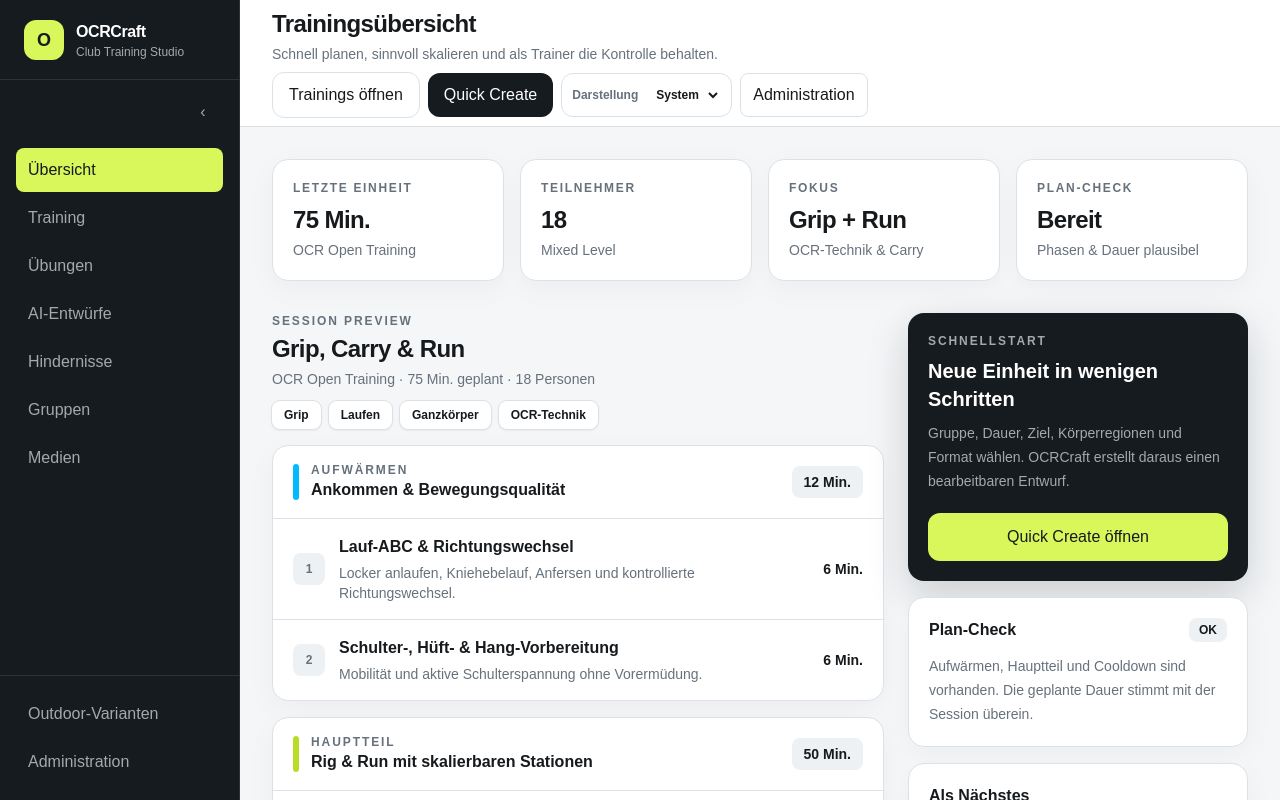
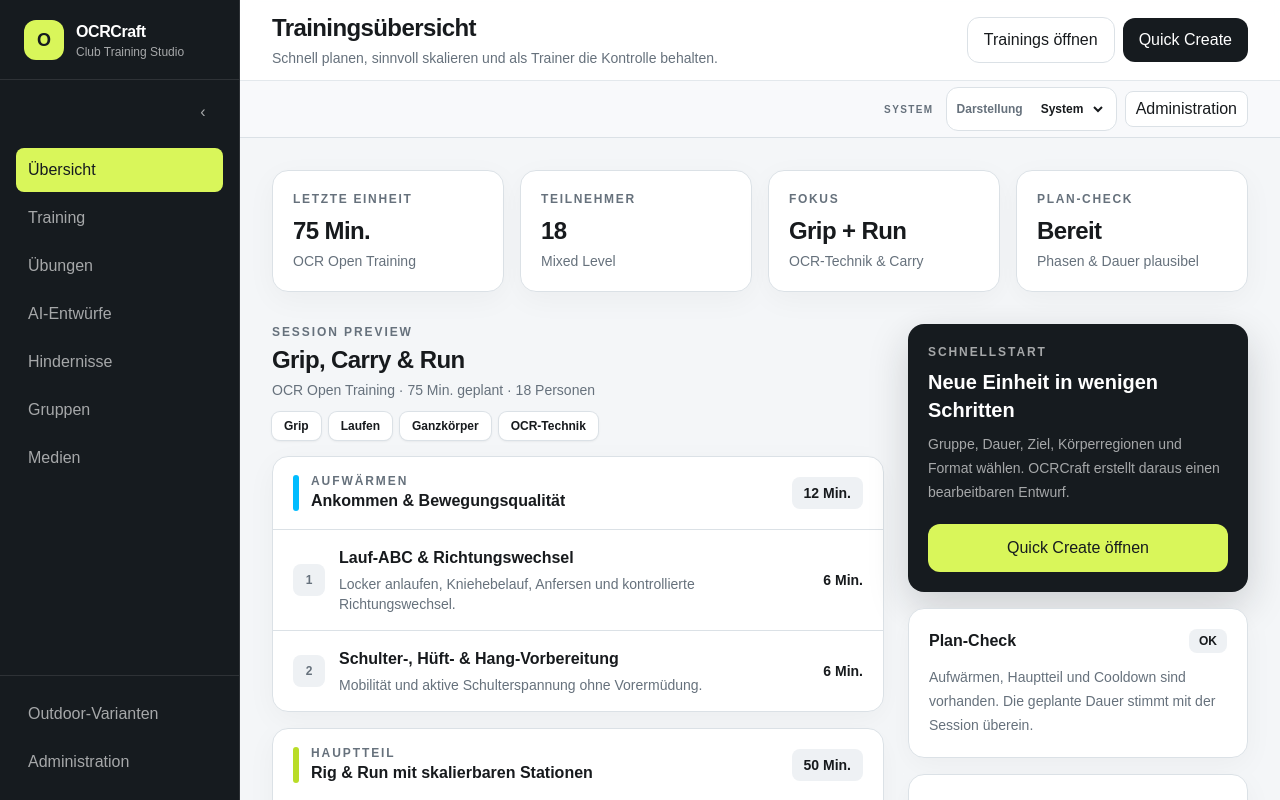
Before and after one commit to AlexanderSeel/OCRCraft, a Next.js app: page / in a window 1280 px wide. Built offline with nearby package versions, Linux system fonts and the light colour scheme.

Commit message:
fix: separate page actions from global tools

```diff
--- a/src/components/app-shell.tsx
+++ b/src/components/app-shell.tsx
@@ -23,13 +23,16 @@ export function AppShell({ title, subtitle, actions, children }: AppShellProps)
               <h1 className="truncate text-xl font-black tracking-tight sm:text-2xl">{title}</h1>
               {subtitle ? <p className="mt-1 hidden text-sm text-[var(--muted)] sm:block">{subtitle}</p> : null}
             </div>
-            <div className="flex flex-wrap items-center justify-end gap-2">
-              {actions ? <div className="flex items-center gap-2">{actions}</div> : null}
+            {actions ? <div aria-label="Seitenaktionen" className="flex flex-wrap items-center justify-end gap-2">{actions}</div> : null}
+          </div>
+          <div className="border-t border-[var(--border)]/70 bg-[var(--surface-subtle)]/40">
+            <div aria-label="Globale Werkzeuge" className="mx-auto flex min-h-10 max-w-[1500px] flex-wrap items-center justify-end gap-2 px-4 py-1.5 sm:px-6 lg:px-8">
+              <span className="mr-1 text-[10px] font-black uppercase tracking-[0.14em] text-[var(--muted)]">System</span>
               <TrainingBuilderResumeLink />
               <ThemeSwitcher />
               <nav aria-label="Schnellzugriff" className="flex items-center gap-1">
-                <Link className="inline-flex min-h-11 items-center rounded-lg border border-[var(--border)] bg-[var(--surface)] px-2.5 text-xs font-black hover:bg-[var(--surface-subtle)] sm:px-3 sm:text-sm" href="/admin?tab=overview">
-                  <span className="sm:hidden">Admin</span><span className="hidden sm:inline">Administration</span>
+                <Link className="inline-flex min-h-9 items-center rounded-lg border border-[var(--border)] bg-[var(--surface)] px-2.5 text-xs font-black hover:bg-[var(--surface-subtle)]" href="/admin?tab=overview">
+                  Administration
                 </Link>
               </nav>
             </div>
--- a/src/components/training/training-builder-resume-link.tsx
+++ b/src/components/training/training-builder-resume-link.tsx
@@ -21,7 +21,7 @@ export function TrainingBuilderResumeLink() {
       href={`/training/builder?source=${encodeURIComponent(match[1])}`}
     >
       <span className="sm:hidden">Builder</span>
-      <span className="hidden sm:inline">Im Builder anpassen</span>
+      <span className="hidden sm:inline">Builder fortsetzen</span>
     </Link>
   );
 }
```
Also changed, not shown: 2 other files (tests, documents, lock files or other folders).
